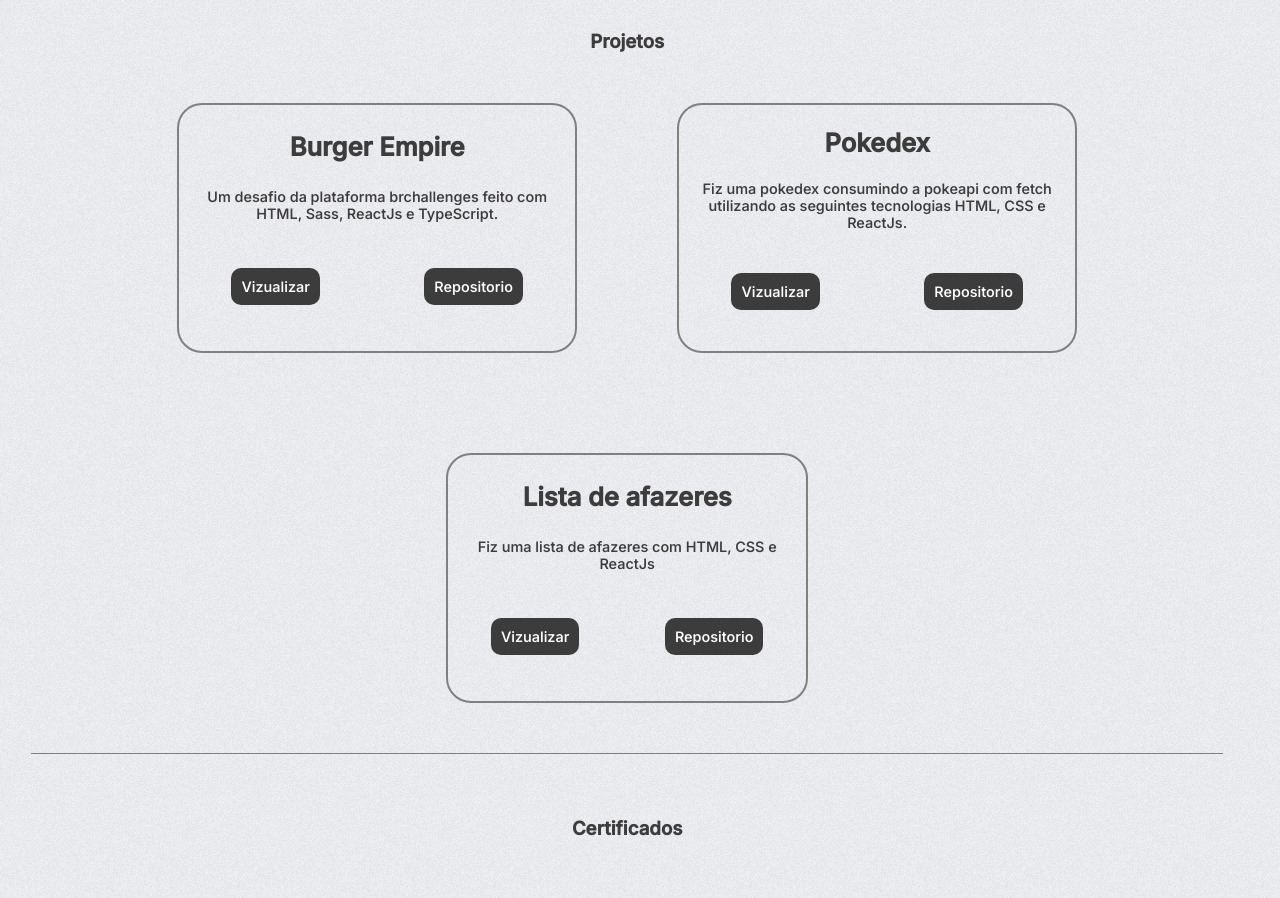
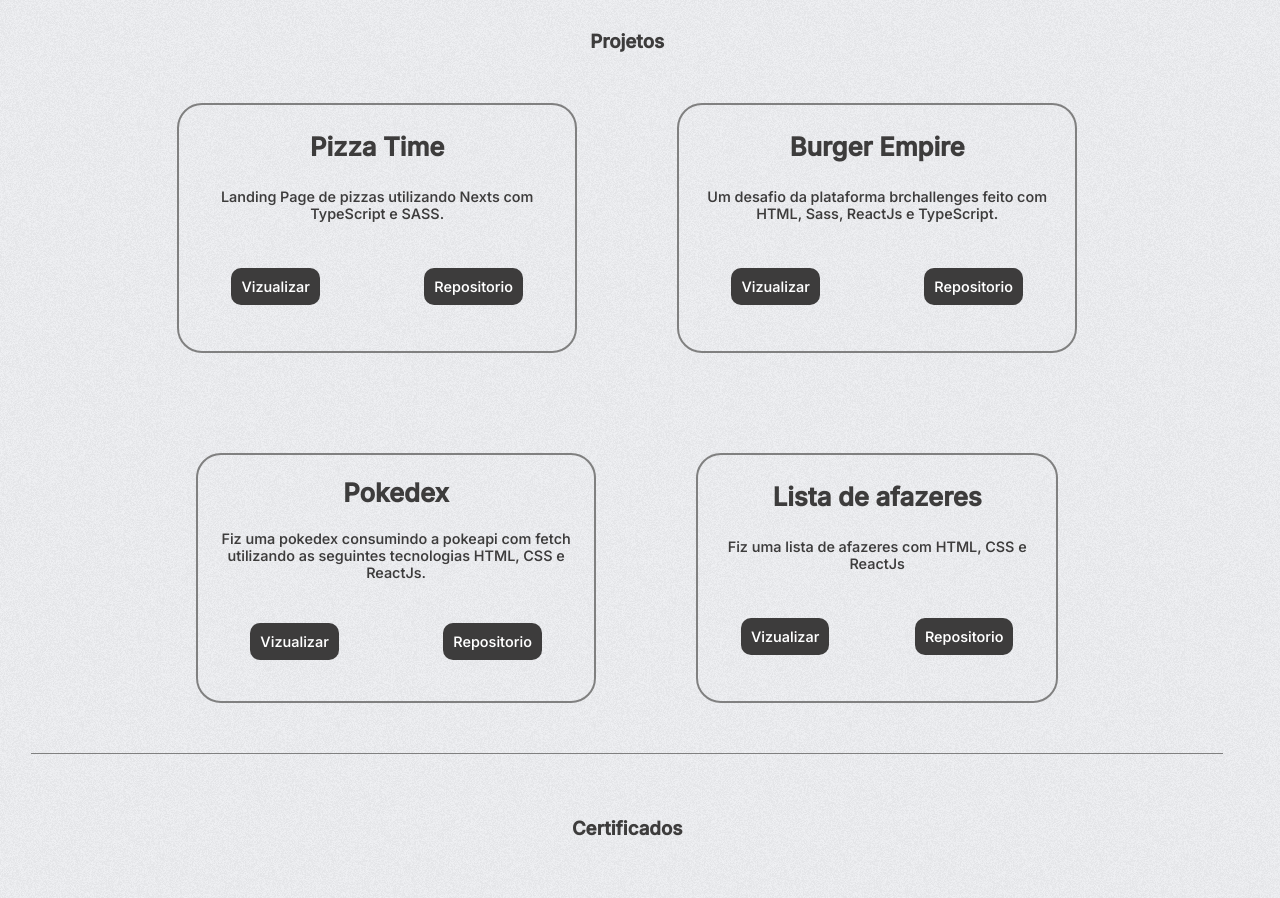
Before and after one commit to HenriqueeAl/portfolio, a React (Vite) app: page / in a window 1280 px wide. Shown: the part 1560-2458 px from the top of the page. Built offline with nearby package versions, Linux system fonts and the light colour scheme.

Commit message:
'add-project-pizza-time'

```diff
--- a/src/components/Projetos/Projetos.tsx
+++ b/src/components/Projetos/Projetos.tsx
@@ -18,6 +18,11 @@ export const Projetos = ()=>{
         <div className='projetos' id='projetos'>
             <h3>Projetos</h3>
             <div className='lista-projetos'>
+                <Projeto name='Pizza Time'
+                descricao='Landing Page de pizzas utilizando Nexts com TypeScript e SASS.'
+                visu='https://github.com/HenriqueeAl/Pizza-Time'
+                repo='https://pizza-time-five.vercel.app/'
+                />
                 <Projeto name='Burger Empire'
                 descricao='Um desafio da plataforma brchallenges feito com HTML, Sass, ReactJs e TypeScript.'
                 visu='https://empire-burger-brchallenges.vercel.app/'
```
Also changed, not shown: 1 other file (tests, documents, lock files or other folders).
